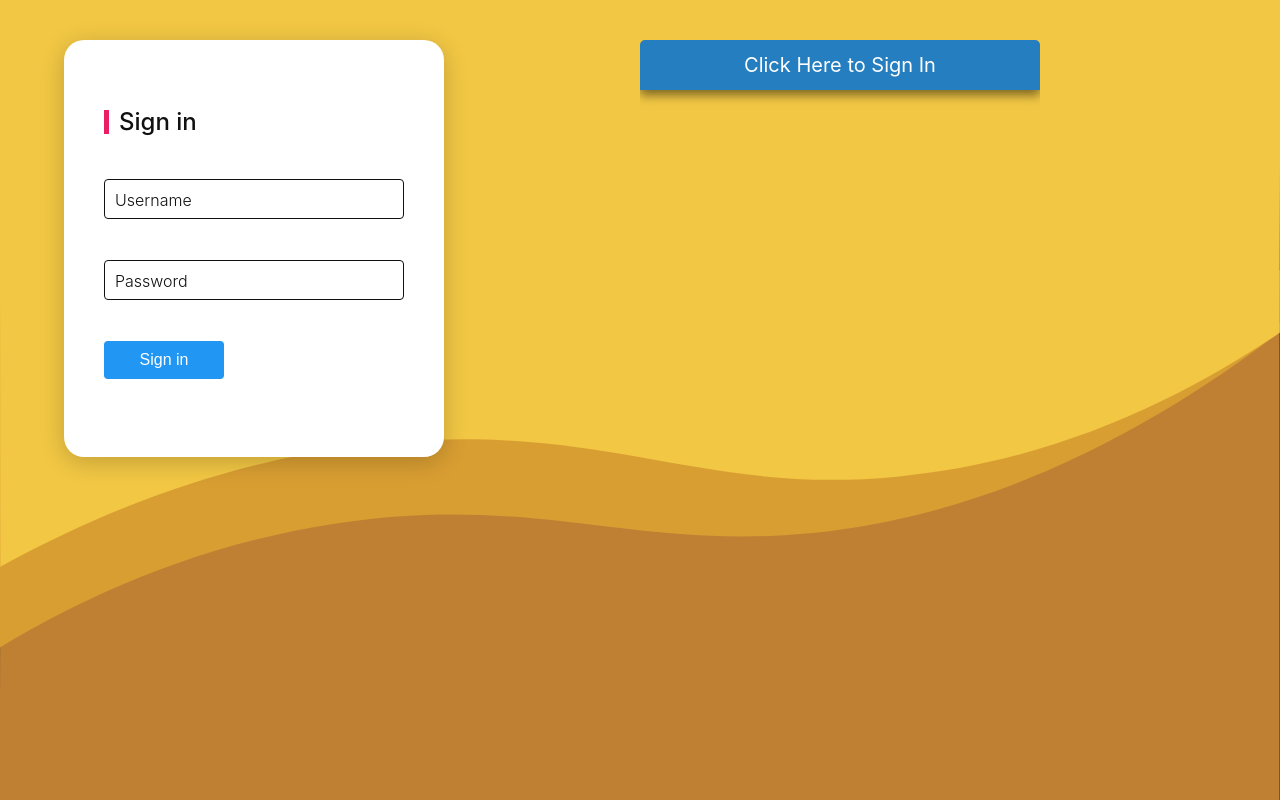
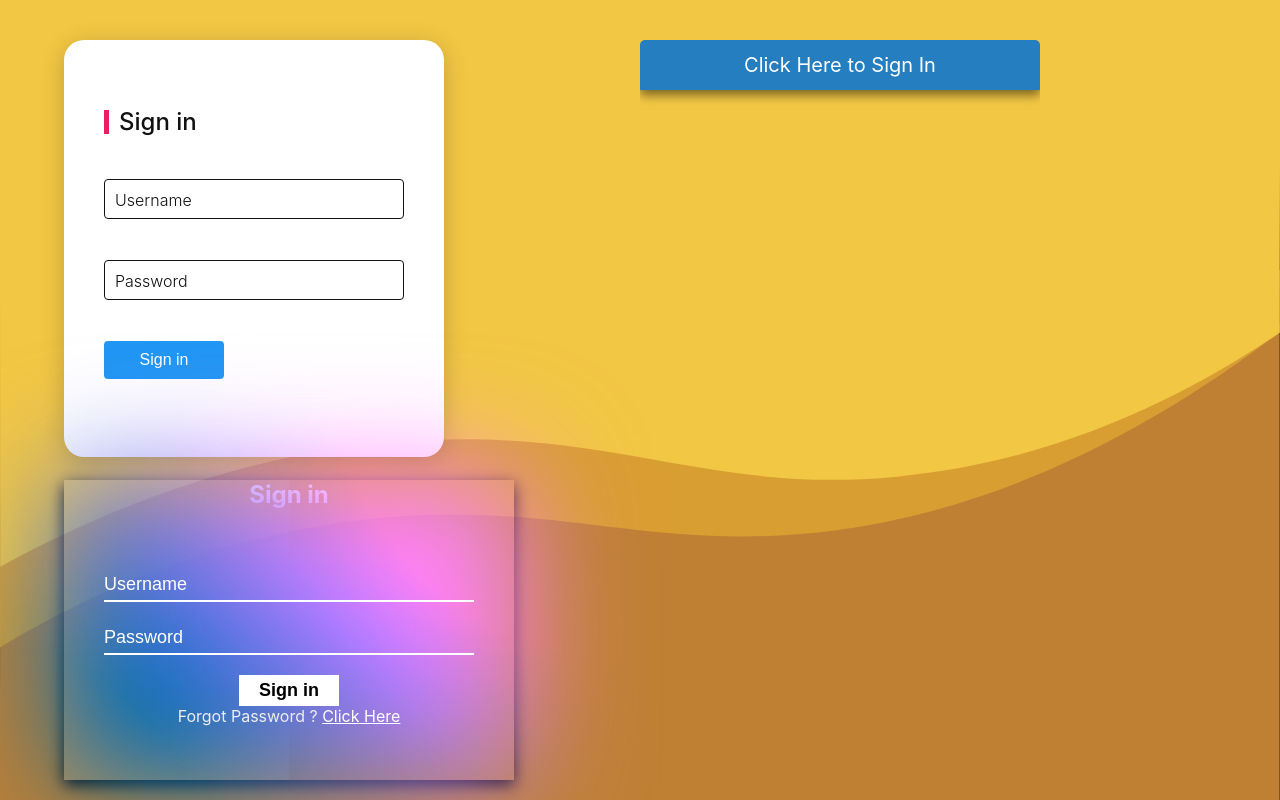
Before and after one commit to SaSlavov/css-animations, a React (Create React App) app in the folder client/: page / in a window 1280 px wide. Shown: the top 800 px of the page. Built offline with nearby package versions, Linux system fonts and the light colour scheme.

Commit message:
add glowing form

```diff
--- /dev/null
+++ b/client/src/components/Forms/GlowingForm/GlowingForm.css
@@ -0,0 +1,94 @@
+.glowing-form-container {
+    position: absolute;
+    top: 60%;
+    left: 5%;
+    width: 450px;
+    min-height: 300px;
+    background: rgba(255, 255, 255, 0.05);
+    box-shadow: 0 5px 15px rgba(0, 0, 0, 1);
+}
+
+.glowing-form-container:before {
+    content: '';
+    position: absolute;
+    top: 0;
+    left: 0;
+    width: 50%;
+    height: 100%;
+    background: rgba(255, 255, 255, 0.1);
+    pointer-events: none;
+}
+
+.glowing-form-container:after {
+    content: '';
+    position: absolute;
+    top: -5px;
+    left: -5px;
+    right: -5px;
+    bottom: -5px;
+    background: linear-gradient(45deg, #ff0047, #6eff00);
+    pointer-events: none;
+    animation: animate 10s linear infinite;
+}
+
+@keyframes animate {
+    0% {
+        filter: blur(60px) hue-rotate(0deg)
+    }
+    100% {
+        filter: blur(60px) hue-rotate(360deg)
+    }
+}
+
+.glowing-form-container form {
+    position: absolute;
+    width: 100%;
+    height: 100%;
+    padding: 40px;
+    box-sizing: border-box;
+    z-index: 1;
+}
+
+.glowing-form-container h2 {
+    margin: 0;
+    padding: 0;
+    color:#fff;
+    font-size: 24px;
+}
+
+.glowing-form-container form .glowing-input-inputBox {
+    width: 100%;
+    margin-top: 20px;
+}
+
+.glowing-form-container form .glowing-input-inputBox input {
+    width: 100%;
+    background: transparent;
+    border: none;
+    border-bottom: 2px solid #fff;
+    outline: none;
+    font-size: 18px;
+    color: #fff;
+    padding: 5px 0;
+}
+
+::placeholder {
+    color: #fff;
+}
+
+.glowing-form-container form .glowing-input-inputBox input[type="submit"] {
+    background: #fff;
+    color: #000;
+    border: none;
+    font-weight: 900;
+    max-width: 100px;
+    cursor: pointer;
+}
+
+.glowing-form-container form p {
+    color: #eee;
+}
+
+.glowing-form-container form p a{
+    color: #fff;
+}
--- /dev/null
+++ b/client/src/components/Forms/GlowingForm/GlowingForm.js
@@ -0,0 +1,24 @@
+import React from 'react';
+import './GlowingForm.css'
+
+const GlowingForm = () => {
+    return (
+        <div className="glowing-form-container">
+            <h2>Sign in</h2>
+            <form>
+                <div className="glowing-input-inputBox">
+                    <input type="text" placeholder="Username"></input>
+                </div>
+                <div className="glowing-input-inputBox">
+                    <input type="password" placeholder="Password"></input>
+                </div>
+                <div className="glowing-input-inputBox">
+                    <input type="submit"  value="Sign in"></input>
+                </div>
+                <p>Forgot Password ? <a href="#">Click Here</a></p>
+            </form>
+        </div>
+    );
+};
+
+export default GlowingForm;
--- a/client/src/pages/Homepage/Homepage.js
+++ b/client/src/pages/Homepage/Homepage.js
@@ -7,6 +7,7 @@ import BlueWhiteCard from '../../components/Cards/BlueWhiteCard/BlueWhiteCard.js
 import FlipCard3D from '../../components/Cards/FlipCard3D/FlipCard3D.js'
 import FloatingInput from '../../components/Forms/FloatingInput/FloatingInput';
 import FoldedSignForm from '../../components/Forms/FoldedSignForm/FoldedSignForm';
+import GlowingForm from '../../components/Forms/GlowingForm/GlowingForm';
 
 const Homepage = () => {
 
@@ -22,6 +23,7 @@ const Homepage = () => {
             <div>
                 <FloatingInput />
                 <FoldedSignForm />
+                <GlowingForm />
             </div>
         </div>
     );
```
